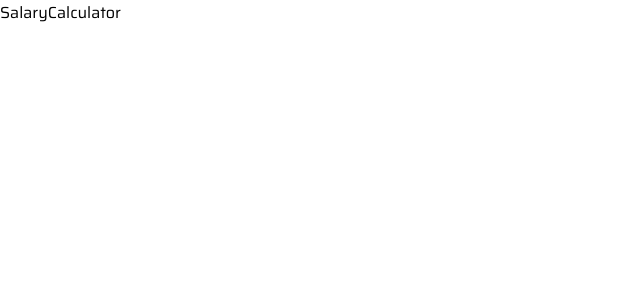
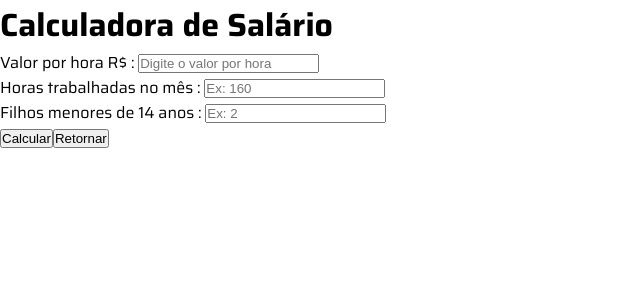
Before and after one commit to leandrobss1/Teste-Tecnico-AceData, a React (Vite) app: page /salary in a window 1280 px wide. Shown: the top 300 px of the page, without its empty margins (0-640 px from the left). Built offline with nearby package versions, Linux system fonts and the light colour scheme.

Commit message:
chore(CalculadordeSalario): Finalizado a parte lógica do primeiro programa, próxima etapa é estilização.

```diff
--- a/src/pages/SalaryCalculator/index.tsx
+++ b/src/pages/SalaryCalculator/index.tsx
@@ -1,3 +1,42 @@
+import { Calcular } from "../../services/salaryCalculator";
+import { Link } from "react-router-dom";
+
 export default function SalaryCalculator() {
-  return <div>SalaryCalculator</div>;
+  return (
+    <div>
+      <h1>Calculadora de Salário</h1>
+
+      <div>
+        <label>Valor por hora R$ : </label>
+        <input
+          id="valorHora"
+          type="number"
+          min={0}
+          placeholder="Digite o valor por hora"
+          required
+        />
+      </div>
+
+      <div>
+        <label>Horas trabalhadas no mês : </label>
+        <input
+          id="horasTrabalhadas"
+          type="number"
+          placeholder="Ex: 160"
+          required
+        />
+      </div>
+
+      <div>
+        <label>Filhos menores de 14 anos : </label>
+        <input id="numFilhos" type="number" placeholder="Ex: 2" required />
+      </div>
+
+      <button onClick={Calcular}>Calcular</button>
+
+      <button>
+        <Link to="/">Retornar</Link>{" "}
+      </button>
+    </div>
+  );
 }
--- /dev/null
+++ b/src/services/salaryCalculator.js
@@ -0,0 +1,51 @@
+function calcularSalarioFamilia(salarioBruto, numFilhos) {
+  if (numFilhos <= 0) return 0;
+
+  let valorPorFilho;
+
+  if (salarioBruto <= 788) {
+    valorPorFilho = 30.5;
+  } else if (salarioBruto <= 1100) {
+    valorPorFilho = 18.5;
+  } else {
+    valorPorFilho = 11.9;
+  }
+
+  return valorPorFilho * numFilhos;
+}
+
+export function calcularSalario(valorHora, horasTrabalhadas, numFilhos) {
+  const salarioBruto = valorHora * horasTrabalhadas;
+  const salarioFamilia = calcularSalarioFamilia(salarioBruto, numFilhos);
+  const salarioLiquido = salarioBruto + salarioFamilia;
+
+  return { salarioBruto, salarioFamilia, salarioLiquido };
+}
+
+export function Calcular() {
+  const valorHora = Number(document.getElementById("valorHora").value);
+  const horasTrabalhadas = Number(
+    document.getElementById("horasTrabalhadas").value,
+  );
+  const numFilhos = Number(document.getElementById("numFilhos").value);
+
+  if (!valorHora || !horasTrabalhadas) {
+    alert("Não pode haver campos vazios.");
+    return;
+  }
+
+  if (valorHora < 0 || horasTrabalhadas < 0 || numFilhos < 0) {
+    alert("Valores não podem ser negativos.");
+    return;
+  }
+
+  const resultado = calcularSalario(valorHora, horasTrabalhadas, numFilhos);
+
+  alert(
+    `Salário Bruto: R$ ${resultado.salarioBruto.toFixed(2)}\nSalário Família: R$ ${resultado.salarioFamilia.toFixed(2)}\nSalário Líquido: R$ ${resultado.salarioLiquido.toFixed(2)}`,
+  );
+
+  document.getElementById("valorHora").value = "";
+  document.getElementById("horasTrabalhadas").value = "";
+  document.getElementById("numFilhos").value = "";
+}
--- a/src/styles/GlobalStyles.ts
+++ b/src/styles/GlobalStyles.ts
@@ -20,4 +20,5 @@ export const GlobalStyles = createGlobalStyle`
     list-style: none;
 
   }
+
 `;
--- a/tsconfig.app.json
+++ b/tsconfig.app.json
@@ -6,6 +6,7 @@
     "module": "esnext",
     "types": ["vite/client"],
     "skipLibCheck": true,
+    "allowJs": true,
 
     /* Bundler mode */
     "moduleResolution": "bundler",
```
